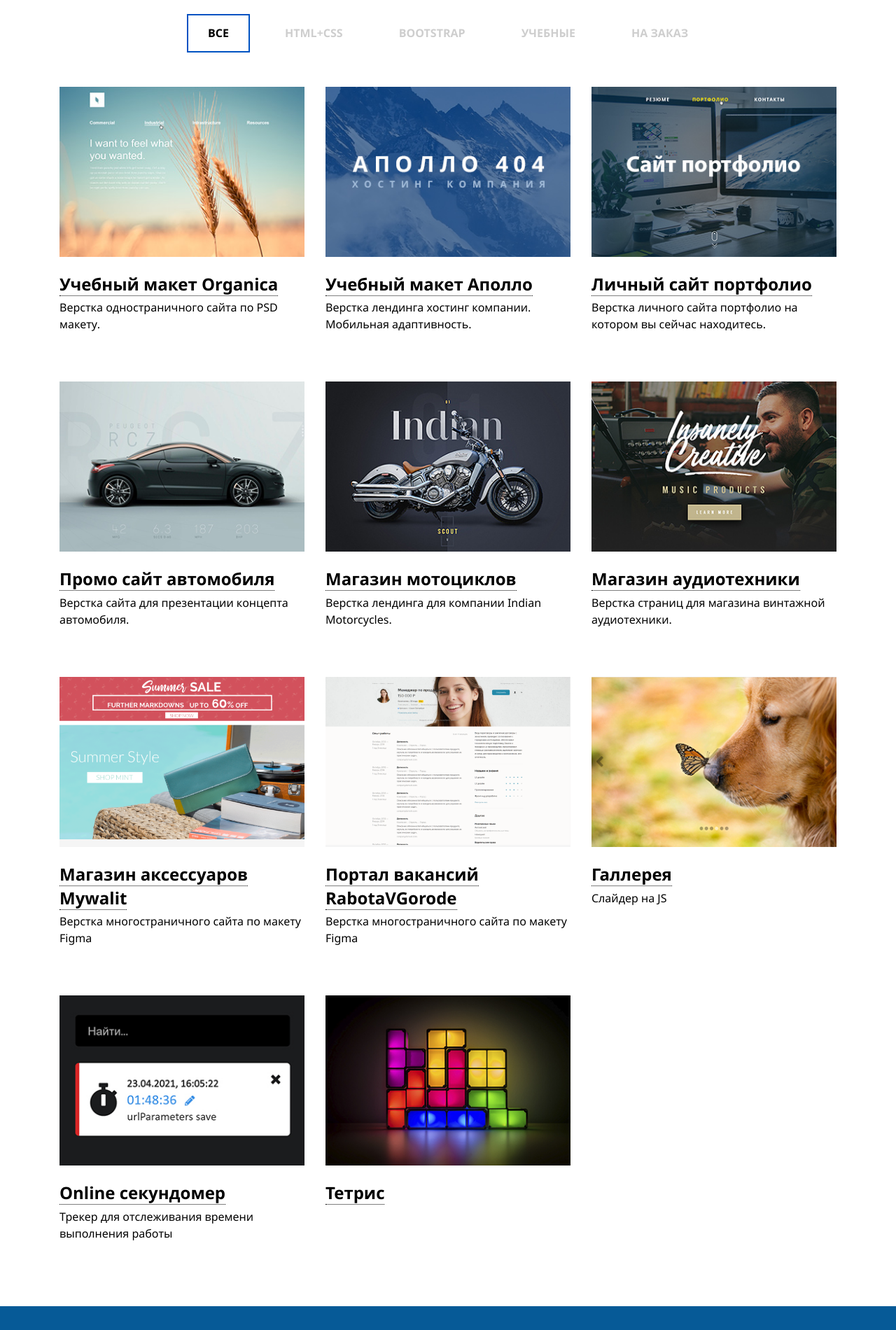
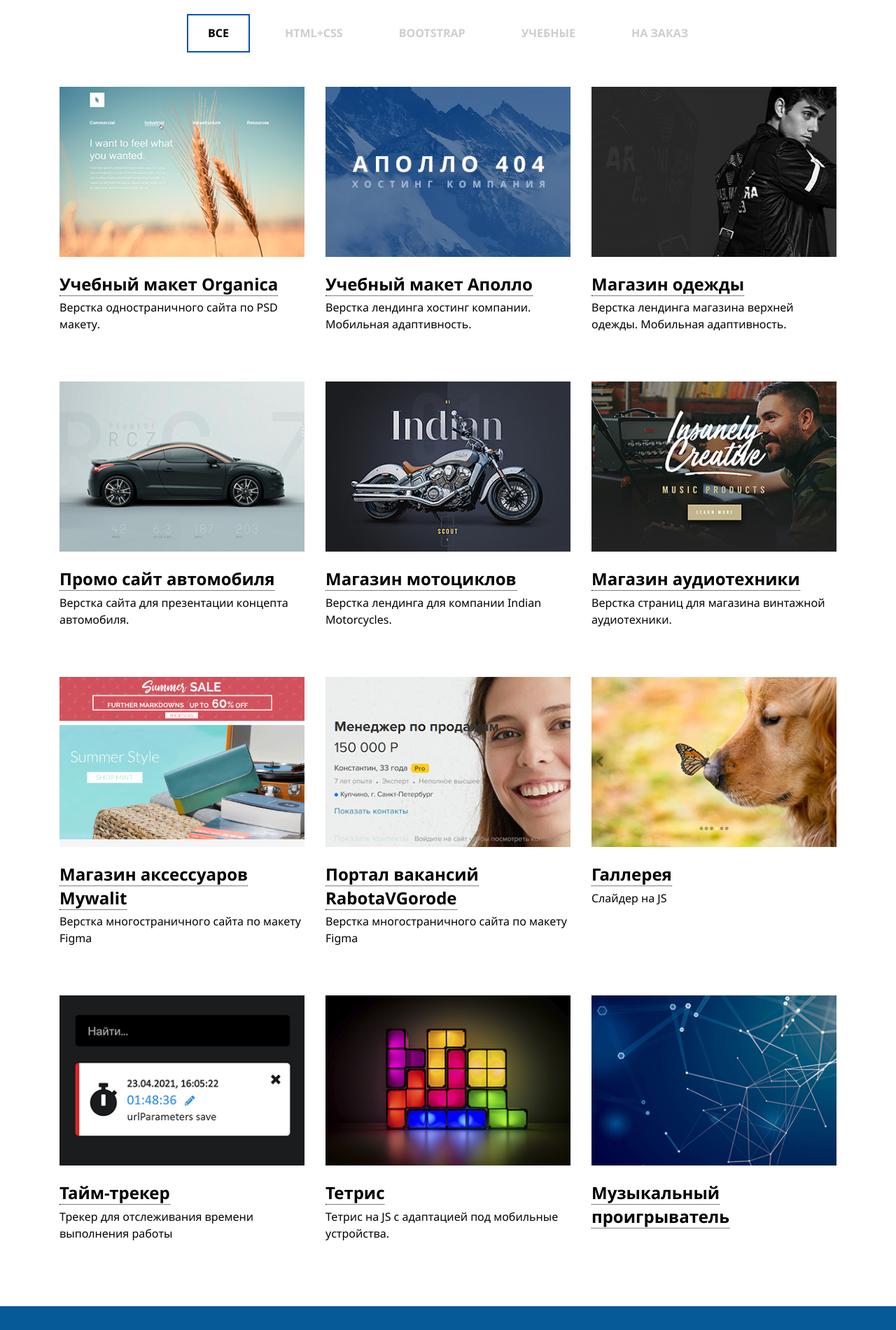
Before and after one commit to gurovoleg/portfolio, a website: page docs/index.html in a window 1280 px wide. Shown: the part 2160-4060 px from the top of the page at 70% size. Drawn offline with Linux system fonts and the light colour scheme.

Commit message:
added works

```diff
--- a/docs/index.html
+++ b/docs/index.html
@@ -161,7 +161,7 @@
 											<li>Постановка задач и формирование бизнес требований для разработки ПО</li>
 											<li>Тестирование програмных продуктов</li>
 											<li>Управление командной (20+ сотрудников)</li>
-											<li>Подбор, обучение и разваитие персонала</li>
+											<li>Подбор, обучение и развитие персонала</li>
 											<li>Поиск и работа с поставщиками</li>
 										</ul>
 									</div>
@@ -287,18 +287,18 @@
 				<div class="col-md-4 mix bootstrap study wow fadeInUpBig">
 					<div class="portfolio-item">
 
-						<a href="usercontent/img/works/compressed/Portfolio.jpg" class="portfolio-item__image" data-caption="Личный сайт портфолио"data-fancybox="gallery">
+						<a href="usercontent/img/works/compressed/fashion.jpg" class="portfolio-item__image" data-fancybox="gallery">
 							<div class="portfolio-item__image_hover">
 								<i class="fas fa-search"></i>
 								<span>смотреть макет</span>
 							</div>
-							<img src="usercontent/img/project_portfolio.jpg" alt="Работа">
+							<img src="usercontent/img/project_fashion.jpg" alt="Работа">
 						</a>
 
 						<div class="portfolio-item__title">
-							<a href="http://gurovoleg.ru/" target="_blank">Личный сайт портфолио</a>
+							<a href="https://gurovoleg.github.io/e-commerce" target="_blank">Магазин одежды</a>
 						</div>
-						<div class="portfolio-item__text">Верстка личного сайта портфолио на котором вы сейчас находитесь. </div>
+						<div class="portfolio-item__text">Верстка лендинга магазина верхней одежды. Мобильная адаптивность.</div>
 					</div>
 				</div>
 				<!-- Работа 3-->
@@ -392,7 +392,7 @@
 								<i class="fas fa-search"></i>
 								<span>смотреть макет</span>
 							</div>
-							<img src="usercontent/img/project_rvg.png" alt="Работа">
+							<img src="usercontent/img/project_rvg.jpg" alt="Работа">
 						</a>
 
 						<div class="portfolio-item__title">
@@ -428,7 +428,7 @@
 						</a>
 
 						<div class="portfolio-item__title">
-							<a href="https://gurovoleg.github.io/Timer" target="_blank">Online секундомер</a>
+							<a href="https://gurovoleg.github.io/Timer" target="_blank">Тайм-трекер</a>
 						</div>
 						<div class="portfolio-item__text">Трекер для отслеживания времени выполнения работы</div>
 					</div>
@@ -450,9 +450,25 @@
 						<div class="portfolio-item__title">
 							<a href="https://gurovoleg.github.io/Tetris" target="_blank">Тетрис</a>
 						</div>
+						<div class="portfolio-item__text">Тетрис на JS с адаптацией под мобильные устройства.</div>
 					</div>
 				</div>
 				<!-- Работа 11 -->
+
+				<!-- Работа 12 -->
+				<div class="col-md-4 mix html-css study wow fadeInUpBig">
+					<div class="portfolio-item ">
+
+						<a href="https://gurovoleg.github.io/MusicVisualizer" class="portfolio-item__image" target="_blank">
+							<img src="usercontent/img/project_visualizer2.jpg" alt="Работа">
+						</a>
+
+						<div class="portfolio-item__title">
+							<a href="https://gurovoleg.github.io/MusicVisualizer/" target="_blank">Музыкальный проигрыватель</a>
+						</div>
+					</div>
+				</div>
+				<!-- Работа 12 -->
 
 			</div>
 			<!--// Блок-ряд с работами -->
```
Also changed, not shown: docs/usercontent/img/project_fashion.jpg (added), docs/usercontent/img/project_rvg.jpg (added), docs/usercontent/img/project_slider.png (deleted), docs/usercontent/img/project_visualizer.jpg (added), docs/usercontent/img/project_visualizer2.jpg (added), docs/usercontent/img/works/compressed/fashion.jpg (added).
